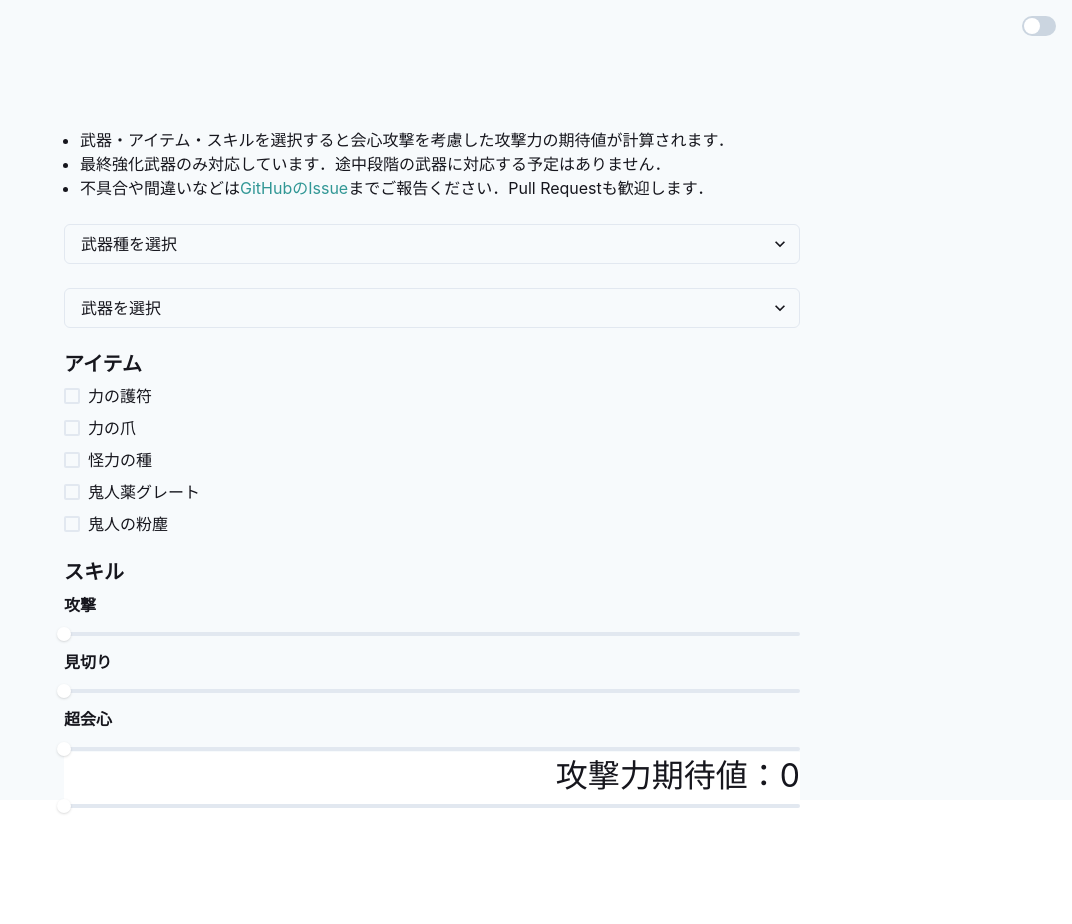
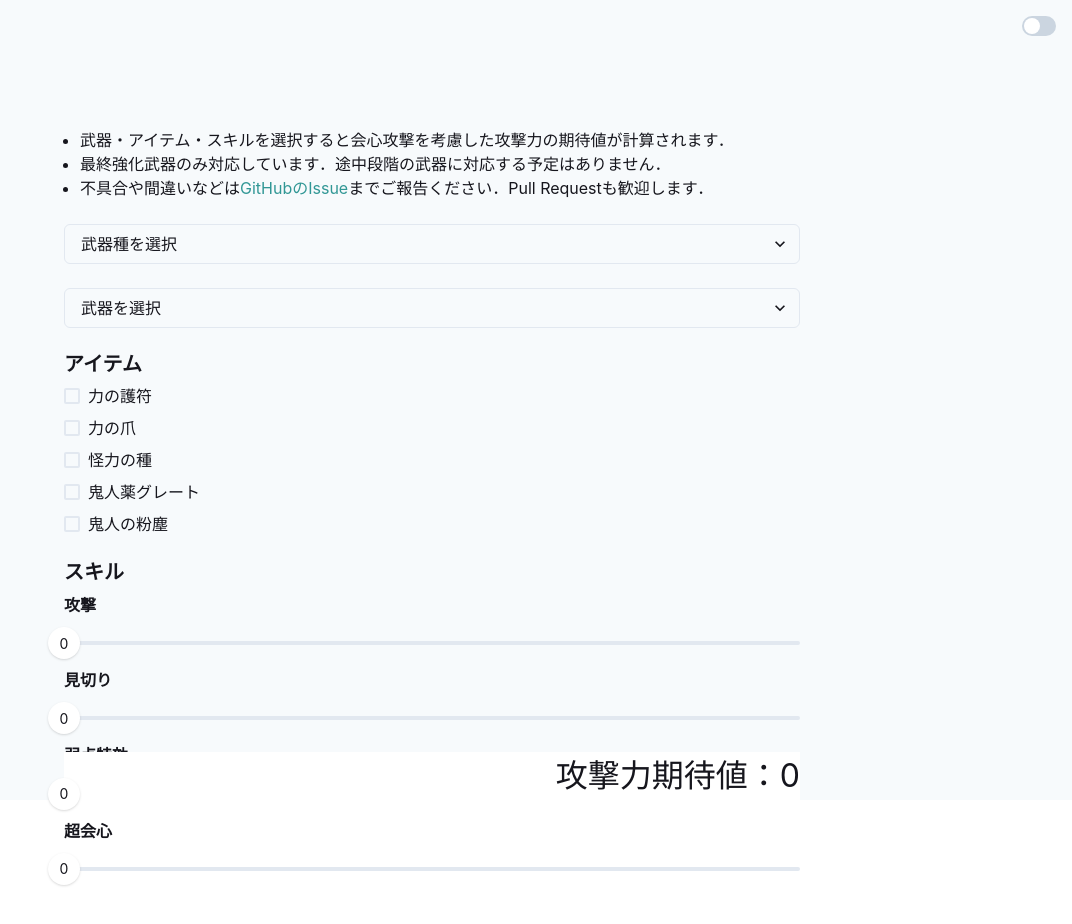
Before and after one commit to yudai-nkt/mhrise-mean-weapon-attack, a Next.js app: page / in a window 1280 px wide. Shown: the top 924 px of the page, without its empty margins (208-1280 px from the left). Before the commit the page ends 885 px from the top, so only its background shows below. Built offline with nearby package versions, Linux system fonts and the light colour scheme.

Commit message:
feat: apply skills' effect to mean calculation

```diff
--- a/src/calc.ts
+++ b/src/calc.ts
@@ -1,14 +1,27 @@
 import { Weapon } from "./data/weapons";
 import { Item } from "./data/items";
+import { Skill, getSkillEffect } from "./data/skills";
 
-export const calcMeanAttack: (weapon: Weapon, items: Item[]) => number = (
-  weapon,
-  items
-) => {
+export const calcMeanAttack: (
+  weapon: Weapon,
+  items: Item[],
+  skills: Skill[]
+) => number = (weapon, items, skills) => {
+  const [attackBoost, criticalEye, weaknessExploit, criticalBoost] = skills;
   const buff = items.reduce(
     (accum, curr) => accum + (curr.inUse ? curr.add : 0),
     0
   );
+  const attackNonCritical = getSkillEffect(attackBoost)(weapon.attack) + buff;
+  const affinity = Math.min(
+    getSkillEffect(criticalEye)(
+      getSkillEffect(weaknessExploit)(weapon.affinity)
+    ),
+    100
+  );
 
-  return (weapon.attack + buff) * (1 + 0.25 * (weapon.affinity / 100));
+  return (
+    attackNonCritical *
+    (1 + (getSkillEffect(criticalBoost)() - 1) * (affinity / 100))
+  );
 };
--- /dev/null
+++ b/src/data/skills.ts
@@ -0,0 +1,64 @@
+export type Skill = {
+  name: string;
+  label: string;
+  effects: ((...x: number[]) => number)[];
+  level: number;
+};
+
+export const getSkillEffect = (skill: Skill): ((...x: number[]) => number) =>
+  skill.effects[skill.level];
+
+export const skills = [
+  {
+    name: "attack-boost",
+    label: "攻撃",
+    effects: [
+      (attack: number): number => attack,
+      (attack: number): number => attack + 3,
+      (attack: number): number => attack + 6,
+      (attack: number): number => attack + 9,
+      (attack: number): number => 1.05 * attack + 7,
+      (attack: number): number => 1.06 * attack + 8,
+      (attack: number): number => 1.08 * attack + 9,
+      (attack: number): number => 1.1 * attack + 10,
+    ],
+    level: 0,
+  },
+  {
+    name: "critical-eye",
+    label: "見切り",
+    effects: [
+      (affinity: number): number => affinity,
+      (affinity: number): number => affinity + 5,
+      (affinity: number): number => affinity + 10,
+      (affinity: number): number => affinity + 15,
+      (affinity: number): number => affinity + 20,
+      (affinity: number): number => affinity + 25,
+      (affinity: number): number => affinity + 30,
+      (affinity: number): number => affinity + 40,
+    ],
+    level: 0,
+  },
+  {
+    name: "weakness-exploit",
+    label: "弱点特効",
+    effects: [
+      (affinity: number): number => affinity,
+      (affinity: number): number => affinity + 15,
+      (affinity: number): number => affinity + 30,
+      (affinity: number): number => affinity + 50,
+    ],
+    level: 0,
+  },
+  {
+    name: "critical-boost",
+    label: "超会心",
+    effects: [
+      (): number => 1.25,
+      (): number => 1.3,
+      (): number => 1.35,
+      (): number => 1.4,
+    ],
+    level: 0,
+  },
+];
--- a/src/pages/index.tsx
+++ b/src/pages/index.tsx
@@ -20,11 +20,13 @@ import { Main } from "../components/Main";
 import { DarkModeSwitch } from "../components/DarkModeSwitch";
 import { items as initialItems, Item } from "../data/items";
 import { weaponTypes, weapons, Weapon } from "../data/weapons";
+import { skills as initialSkills } from "../data/skills";
 
 const Index = () => {
   const [weaponType, setWeaponType] = useState<string | undefined>(undefined);
   const [weapon, setWeapon] = useState<Weapon | undefined>(undefined);
   const [items, setItems] = useState<Item[]>(initialItems);
+  const [skills, setSkills] = useState(initialSkills);
   const onChangeWeaponType = useCallback(
     (event: ChangeEvent<HTMLSelectElement>) => {
       setWeaponType(event.target.value);
@@ -49,6 +51,19 @@ const Index = () => {
       );
     },
     [items]
+  );
+  const onChangeSkills = useCallback(
+    (skillLevel: number, index: number) => {
+      setSkills(
+        skills.map((skill, idx) => {
+          if (idx === index) {
+            skill.level = skillLevel;
+          }
+          return skill;
+        })
+      );
+    },
+    [skills]
   );
 
   return (
@@ -98,42 +113,29 @@ const Index = () => {
 
         <Stack spacing={3}>
           <Heading size={"md"}>スキル</Heading>
-          <Heading as="h2" size={"sm"}>
-            攻撃
-          </Heading>
-          <Slider defaultValue={0} min={0} max={7} step={1}>
-            <SliderTrack>
-              <SliderFilledTrack />
-            </SliderTrack>
-            <SliderThumb />
-          </Slider>
-          <Heading as="h2" size={"sm"}>
-            見切り
-          </Heading>
-          <Slider defaultValue={0} min={0} max={7} step={1}>
-            <SliderTrack>
-              <SliderFilledTrack />
-            </SliderTrack>
-            <SliderThumb />
-          </Slider>
-          <Heading as="h2" size={"sm"}>
-            超会心
-          </Heading>
-          <Slider defaultValue={0} min={0} max={3} step={1}>
-            <SliderTrack>
-              <SliderFilledTrack />
-            </SliderTrack>
-            <SliderThumb />
-          </Slider>
-          <Heading as="h2" size={"sm"}>
-            弱点特効
-          </Heading>
-          <Slider defaultValue={0} min={0} max={3} step={1}>
-            <SliderTrack>
-              <SliderFilledTrack />
-            </SliderTrack>
-            <SliderThumb />
-          </Slider>
+          {skills.map((skill, idx) => (
+            <>
+              <Heading as="h2" size={"sm"}>
+                {skill.label}
+              </Heading>{" "}
+              <Slider
+                defaultValue={0}
+                min={0}
+                max={skill.effects.length - 1}
+                step={1}
+                onChange={(level) => onChangeSkills(level, idx)}
+              >
+                <SliderTrack>
+                  <SliderFilledTrack />
+                </SliderTrack>
+                <SliderThumb
+                  fontSize="sm"
+                  boxSize="32px"
+                  children={skill.level}
+                />
+              </Slider>
+            </>
+          ))}
         </Stack>
 
         <Text
@@ -144,7 +146,8 @@ const Index = () => {
           opacity={1}
           backgroundColor="white"
         >
-          攻撃力期待値：{weapon ? calcMeanAttack(weapon, items).toFixed(2) : 0}
+          攻撃力期待値：
+          {weapon ? calcMeanAttack(weapon, items, skills).toFixed(2) : 0}
         </Text>
       </Main>
 
```
